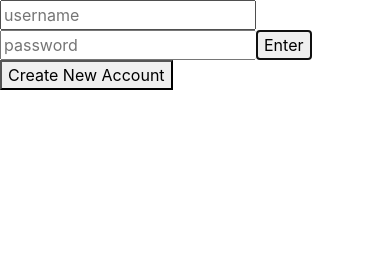
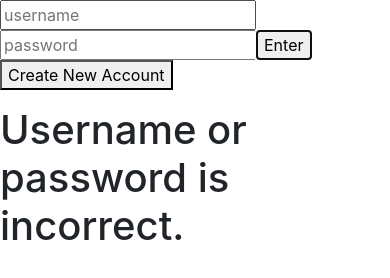
Before and after one commit to coneill000/final-project, a website: page www/index.html in a window 390 px wide. Both pictures are taken after a click on the button "Enter". Drawn offline with Linux system fonts and the light colour scheme; some packages are replaced by stand-ins of ours.

Commit message:
Add basic login functionality

```diff
--- a/www/index.html
+++ b/www/index.html
@@ -13,6 +13,8 @@
 
         </div>
 
+        <div id="error"></div>
+
         <script type="text/javascript" src="cordova.js"></script>
         <script type="text/javascript" src="js/jquery.js"></script>
 
--- a/www/js/index.js
+++ b/www/js/index.js
@@ -1,5 +1,6 @@
 document.addEventListener("DOMContentLoaded", function(){
     //Set event listeners/handlers for buttons
     dispLogin();
+    document.getElementById("enter").onclick = checkLogin;
     document.getElementById("new-account").onclick = dispNewAccount;
 });
--- a/www/js/newAccount.js
+++ b/www/js/newAccount.js
@@ -75,6 +75,7 @@ function dispLogin(message = false){
     //button
     let button = document.createElement("button");
     let text = document.createTextNode("Enter");
+    button.setAttribute("id", "enter");
     button.appendChild(text);
     workspace.append(button);
     //another button
@@ -90,3 +91,37 @@ function dispLogin(message = false){
         workspace.append(h1);
     }
 }
+
+function checkLogin() {
+    console.log("Entering checkLogin");
+    let workspace = document.getElementById("error");
+    workspace.innerHTML = "";
+    let h2 = document.createElement("h1");
+    let user = document.getElementById("username").value;
+    let pass = document.getElementById("password").value;
+    let users = [];
+    let username_found = false;
+    let password_correct = false;
+    if(localStorage.getItem("users")){
+        console.log("There were previously registered users");
+        users = JSON.parse(window.localStorage.getItem("users"));
+        for (let i = 0; i < users.length; i++) {
+            if (users[i].username == user) {
+                username_found = true;
+                console.log("username is correct");
+                if (users[i].password == pass) {
+                    console.log("password is also correct, login is successful");
+                    password_correct = true;
+                }
+            }
+        }
+    } else {
+        console.log("There were no previously registered users.");
+    }
+
+    let correct_login = username_found && password_correct;
+    if(!correct_login) {
+        h2.appendChild(document.createTextNode("Username or password is incorrect."));
+        workspace.append(h2);
+    }
+}
```
